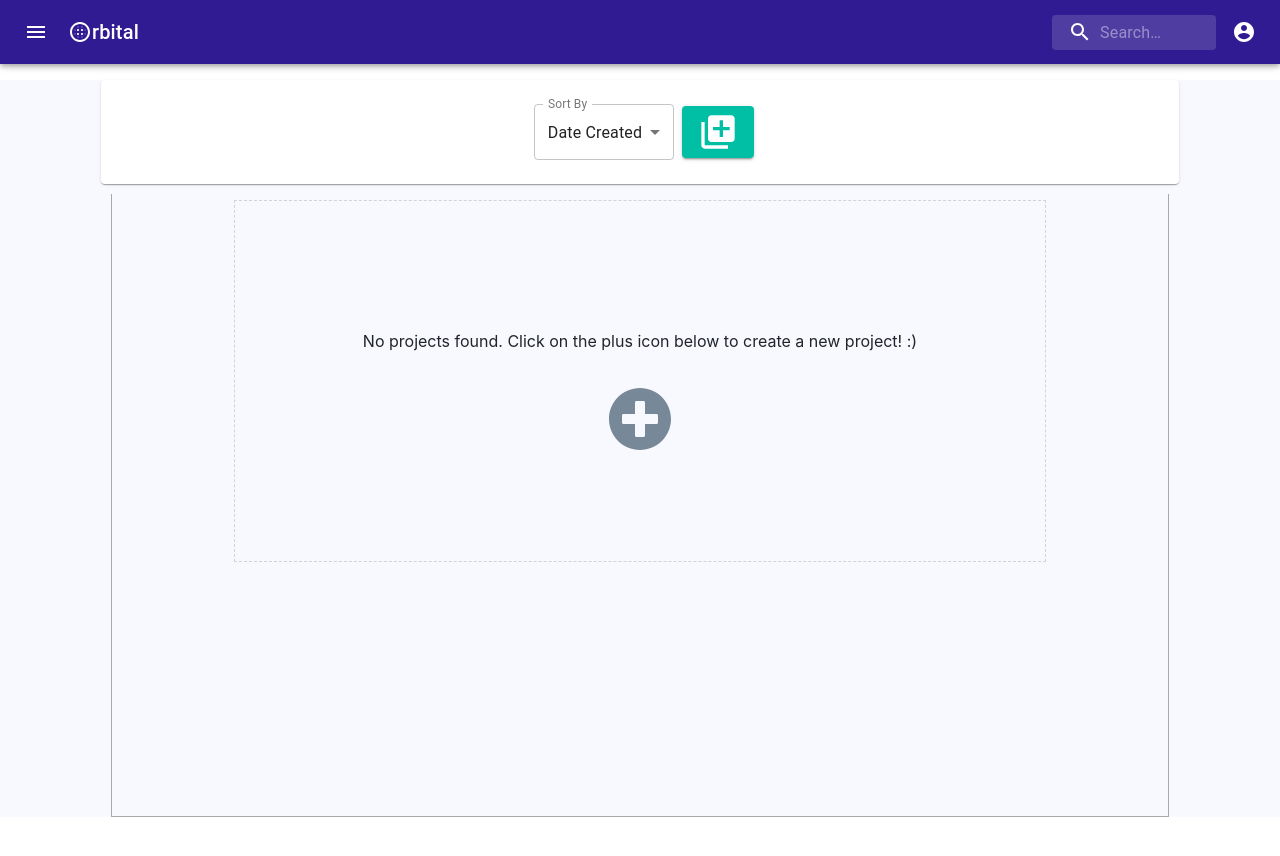
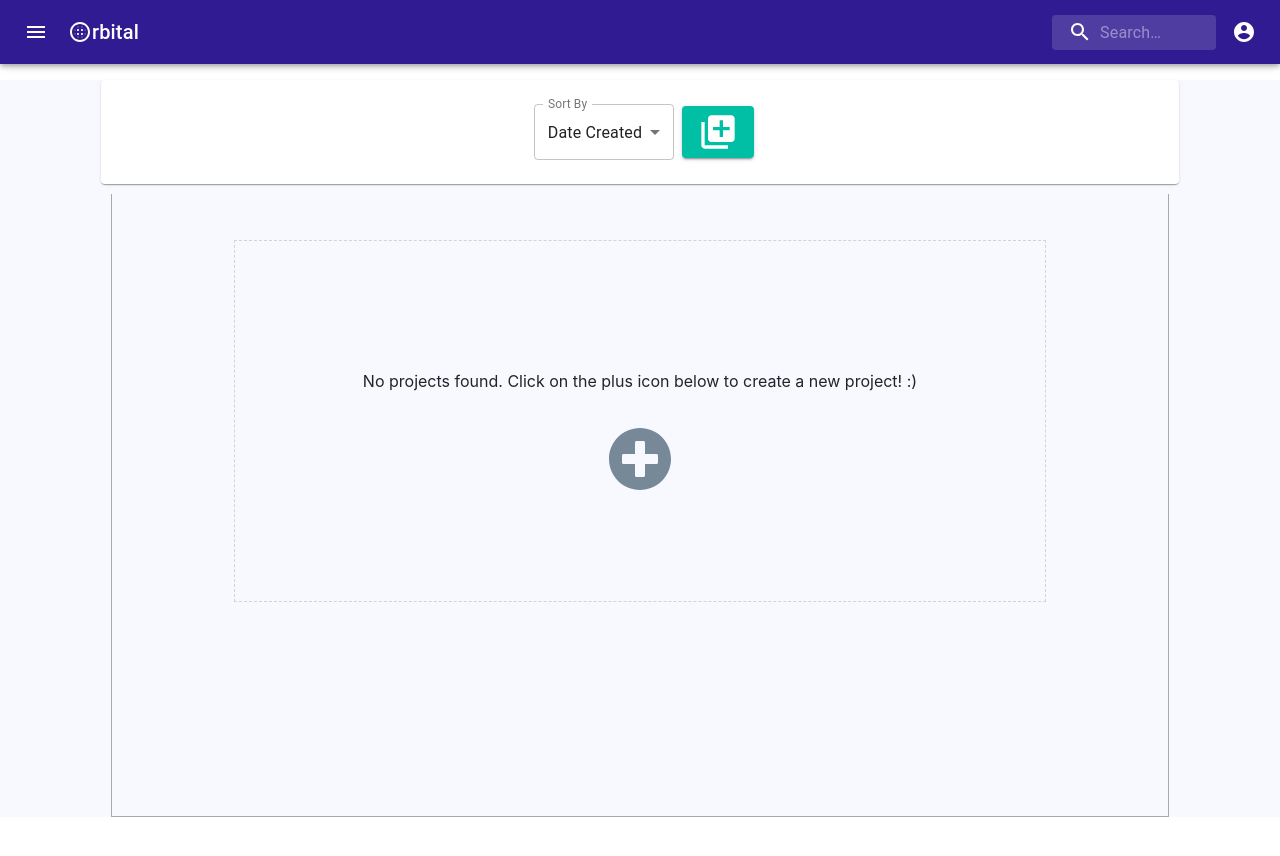
Before and after one commit to AmitP88/Project-Management-App, a React (Create React App) app in the folder client/: page /projects in a window 1280 px wide. Shown: the top 856 px of the page. Built offline with nearby package versions, Linux system fonts and the light colour scheme; no server answers.

Commit message:
changed .no_projects_found top to 30%

```diff
--- a/client/src/components/Projects/Projects.sass
+++ b/client/src/components/Projects/Projects.sass
@@ -89,7 +89,7 @@
       vertical-align: middle;
       padding: 10%;
       position: absolute;
-      top: 25%;
+      top: 30%;
       border: 1px dashed lightgray;
 .modal-footer
   .add, .add:hover
```
